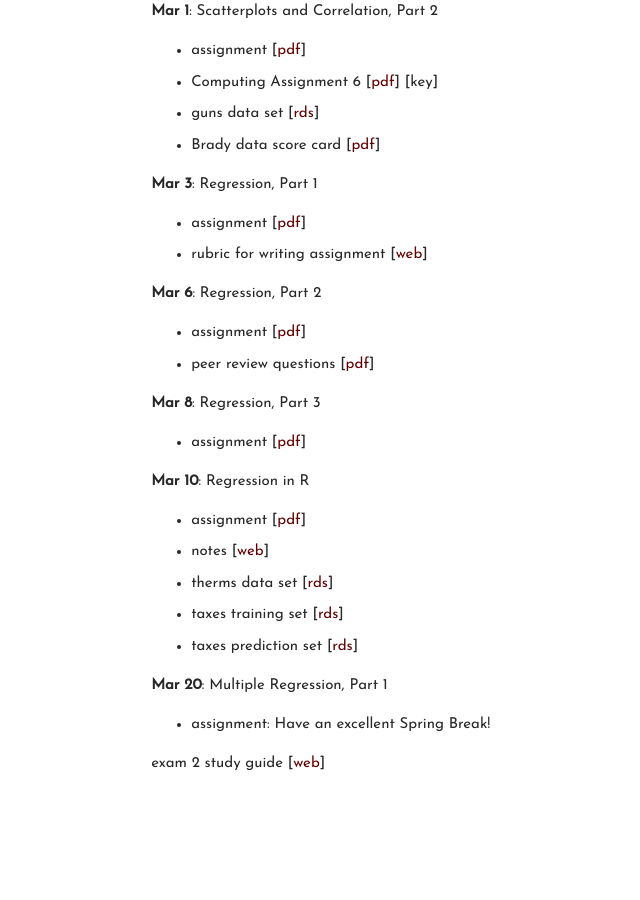
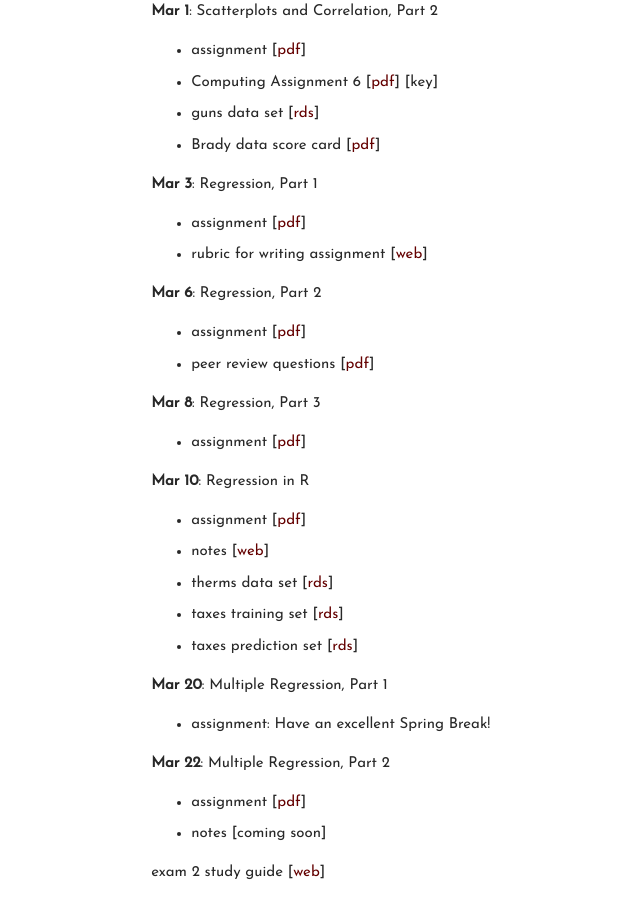
Before and after one commit to carlislerainey/carlislerainey.github.io, a Jekyll site: the page built from teaching/pols-209/index.md, in a window 1280 px wide and 900 px high, scrolled down 3699 px. Shown: the whole window, without its empty margins (311-951 px from the left). Built offline with Jekyll 4.4.1, drawn with Linux system fonts in a browser that asks for light colours; before the commit the page ends 4490 px from its top, so only the background shows below that.

Commit message:
update 209

```diff
--- a/teaching/pols-209/index.md
+++ b/teaching/pols-209/index.md
@@ -158,5 +158,9 @@ Tuesday, 1-4pm
 **Mar 20**: Multiple Regression, Part 1
 - assignment: Have an excellent Spring Break!
 
+**Mar 22**: Multiple Regression, Part 2
+- assignment [[pdf](files/assign-25-multiple-regression-2.pdf)]
+- notes [coming soon]
+
 
 exam 2 study guide [[web](https://docs.google.com/document/d/1ptsAIiZHFbrH2zNuQI5Y_5XSLbIrVZJqpbe-NoanCoo/edit?usp=sharing)]
```
Also changed, not shown: 2 other files.
